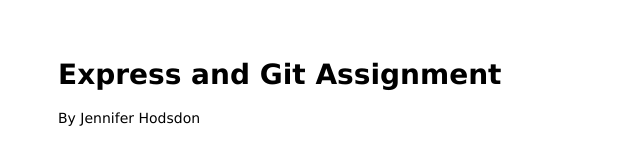
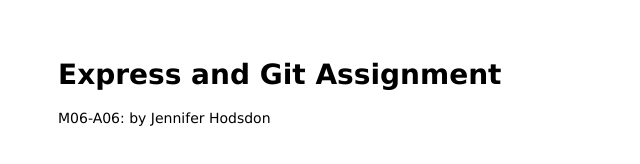
Before and after one commit to jhodsdon01/sp21-expressGit, a website: page public/index.html in a window 1280 px wide. Shown: the full height of the page, 0-640 px from the left. Drawn offline with Linux system fonts and the light colour scheme.

Commit message:
Finalized assignment

```diff
--- a/public/index.html
+++ b/public/index.html
@@ -1,13 +1,13 @@
 <html>
 
 <head>
-  <title>M06-A06: Hodsdon</title>
+  <title>Jennifer Hodsdon</title>
   <link rel="stylesheet" href="/stylesheets/style.css">
 </head>
 
 <body>
   <h1>Express and Git Assignment</h1>
-  <p>By Jennifer Hodsdon</p>
+  <p>M06-A06: by Jennifer Hodsdon</p>
 </body>
 
 </html>
```
